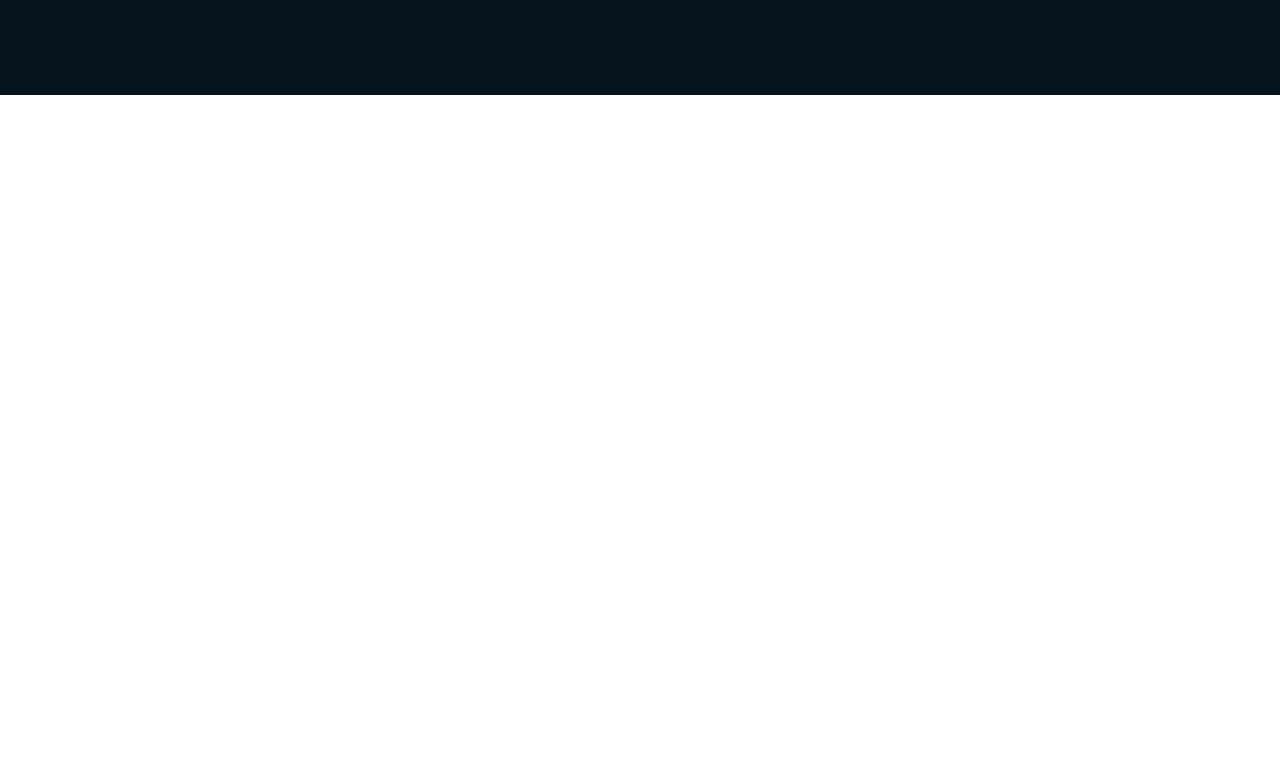
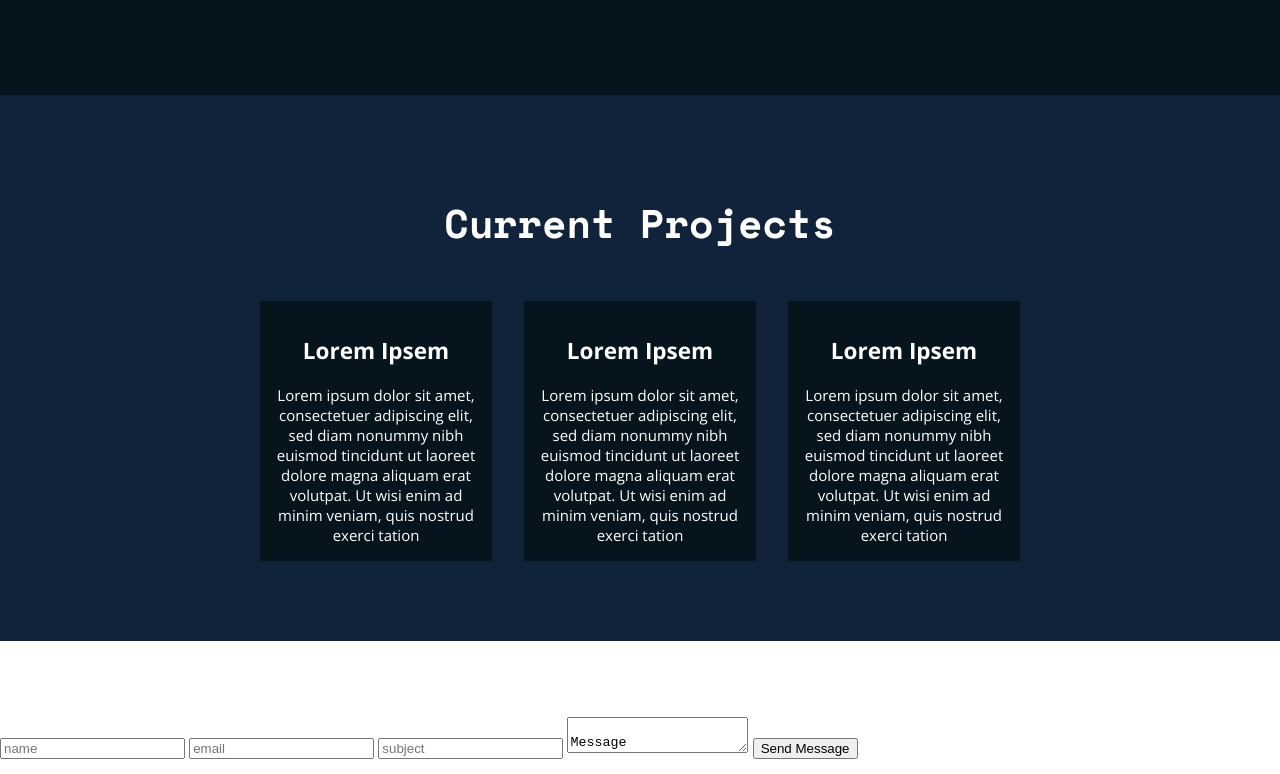
Before and after one commit to NikkiHmltn/portfolio-v2, a plain HTML site: page index.html in a window 1280 px wide. Shown: the part 1907-2681 px from the top of the page. Drawn offline with nearby package versions, Linux system fonts and the light colour scheme.

Commit message:
set up current projects, but needs projects/icons

```diff
--- a/index.html
+++ b/index.html
@@ -137,11 +137,12 @@
            </div>
         </div>
     </section>
-    <section>
+    <section class="current-projects-container">
         <div>
-            <h1 class="space">Current Project</h1>
+            <h1 class="space" id="current-title">Current Projects</h1>
         </div>
-        <div class="open">
+        <div class="project-cards">
+            <div class="open project-card">
             <!-- card -->
                 <div>
                     <!-- circle foto here -->
@@ -158,7 +159,7 @@
                     </Lorem>
                 </div>
             </div>
-        <div class="open">
+            <div class="open project-card">
             <!-- card -->
             <div>
                 <!-- circle foto here -->
@@ -175,7 +176,7 @@
                 </Lorem>
             </div>
             </div>
-        <div class="open">
+            <div class="open project-card">
             <!-- card -->
             <div>
                 <!-- circle foto here -->
@@ -191,39 +192,6 @@
                     veniam, quis nostrud exerci tation
                 </Lorem>
             </div>
-        </div>
-        <div class="open">
-            <!-- card -->
-            <div>
-                <!-- circle foto here -->
-            </div>
-            <div>
-                <h2>Lorem Ipsem</h2>
-                <Lorem>
-                    Lorem ipsum dolor sit amet,
-                    consectetuer adipiscing elit, sed diam
-                    nonummy nibh euismod tincidunt ut
-                    laoreet dolore magna aliquam erat
-                    volutpat. Ut wisi enim ad minim
-                    veniam, quis nostrud exerci tation
-                </Lorem>
-            </div>
-        </div>
-        <div class="open">
-            <!-- card -->
-            <div>
-                <!-- circle foto here -->
-            </div>
-            <div>
-                <h2>Lorem Ipsem</h2>
-                <Lorem>
-                    Lorem ipsum dolor sit amet,
-                    consectetuer adipiscing elit, sed diam
-                    nonummy nibh euismod tincidunt ut
-                    laoreet dolore magna aliquam erat
-                    volutpat. Ut wisi enim ad minim
-                    veniam, quis nostrud exerci tation
-                </Lorem>
             </div>
         </div>
     </section>
--- a/styles.css
+++ b/styles.css
@@ -230,6 +230,15 @@ li::before {
     font-size: 35px;
 }
 
+/* portfolio buttons */
+
+#project-btns > input {
+    padding: 1%;
+    font-size: 11px;
+}
+
+/* Portfolio Projects */
+
 .project-list {
     display: flex;
     flex-wrap: wrap;
@@ -239,18 +248,47 @@ li::before {
     justify-content: center;
 }
 
-#project-btns > input {
-    padding: 1%;
-    font-size: 11px;
-}
-
 .project-list > div {
     background-color: gray;
     padding: 100px;
     margin: 1%;
 }
 
-/* portfolio buttons */
-/* Portfolio Projects */
+/* Current Projects */
+
+.current-projects-container {
+    background-color: var(--wave-color-one);
+    margin-top: 0;
+    padding: 5%;
+    text-align: center;
+    display: flex;
+    align-items: center;
+    justify-content: center;
+    flex-wrap: wrap;
+}
+
+.project-cards {
+    display: flex;
+    align-items: center;
+    justify-content: center;
+
+
+}
+
+.project-card {
+    font-size: 15px;
+}
+
+.project-cards > div {
+    background-color: var(--wave-color-two);
+    padding: 1rem;
+    width: 200px;
+    margin: 1rem;
+}
+
+#current-title {
+    font-size: 40px;
+}
+
 /* Contact Form */
 /* Footer */
```
Lines whose indentation alone changed are shown as unchanged.
